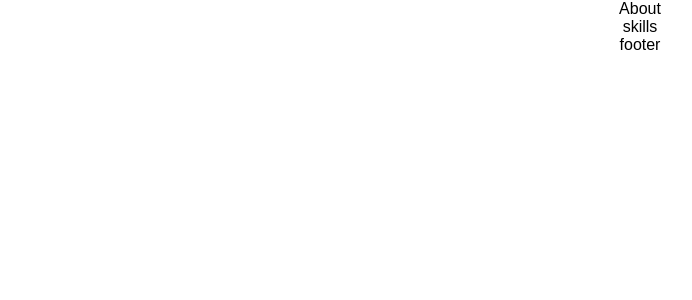
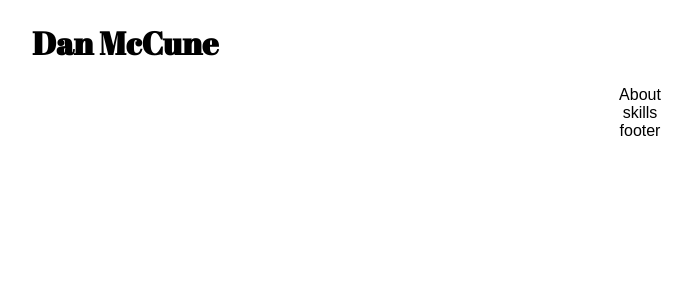
Before and after one commit to DannMcC/Brutalist-Portfolio, a React (Create React App) app: page / in a window 1280 px wide. Shown: the top 300 px of the page, without its empty margins (0-692 px from the left). Built offline with nearby package versions, Linux system fonts and the light colour scheme.

Commit message:
adding fonts

```diff
--- a/public/index.html
+++ b/public/index.html
@@ -19,6 +19,7 @@
       work correctly both with client-side routing and a non-root public URL.
       Learn how to configure a non-root public URL by running `npm run build`.
     -->
+    <link href="https://fonts.googleapis.com/css?family=Abril+Fatface" rel="stylesheet">
     <title>React App</title>
   </head>
   <body>
--- a/src/About.css
+++ b/src/About.css
@@ -0,0 +1,9 @@
+.about {
+
+}
+
+h1 {
+    font-family: 'Abril Fatface', cursive;
+    text-align: left;
+    padding-left: 1em;
+}
--- a/src/About.js
+++ b/src/About.js
@@ -5,6 +5,9 @@ class About extends Component {
     render() {
       return (
         <div className="About">
+        <h1>
+          Dan McCune
+        </h1>
             About
         </div>
       );
```
